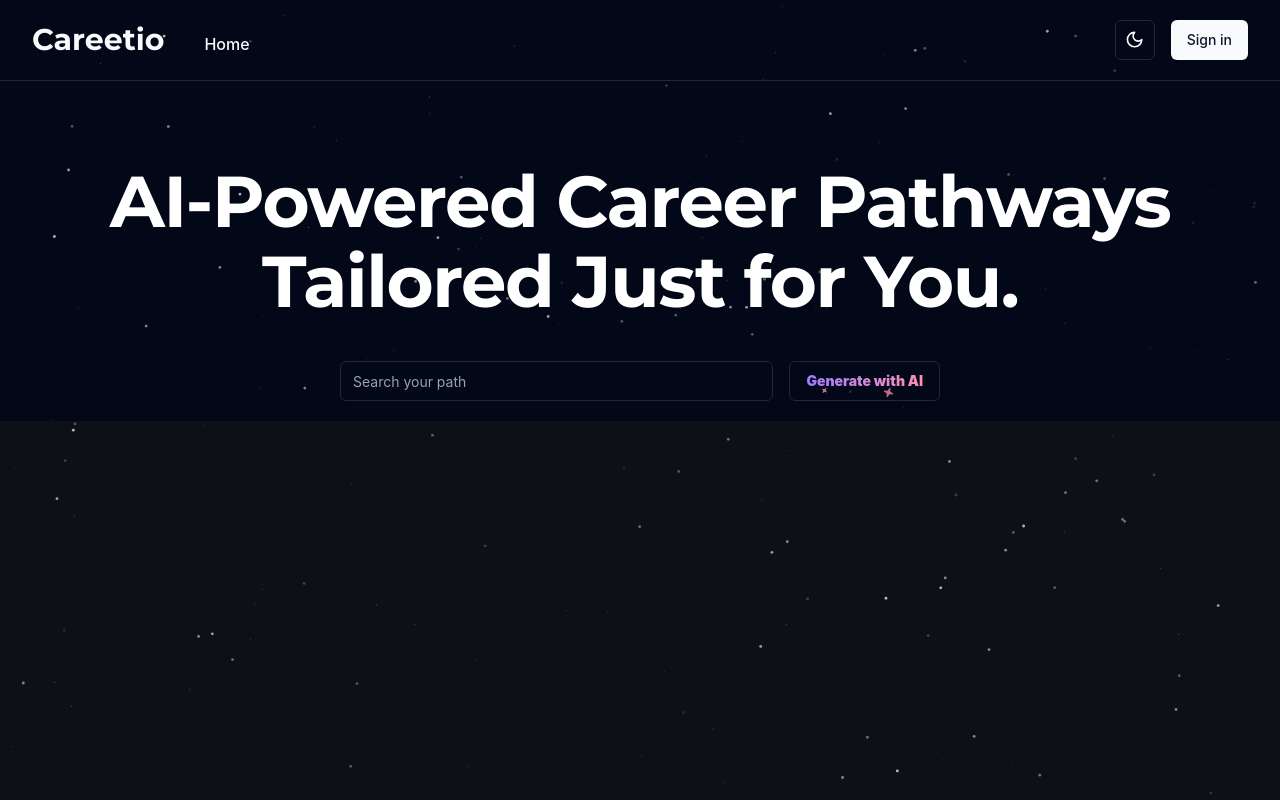
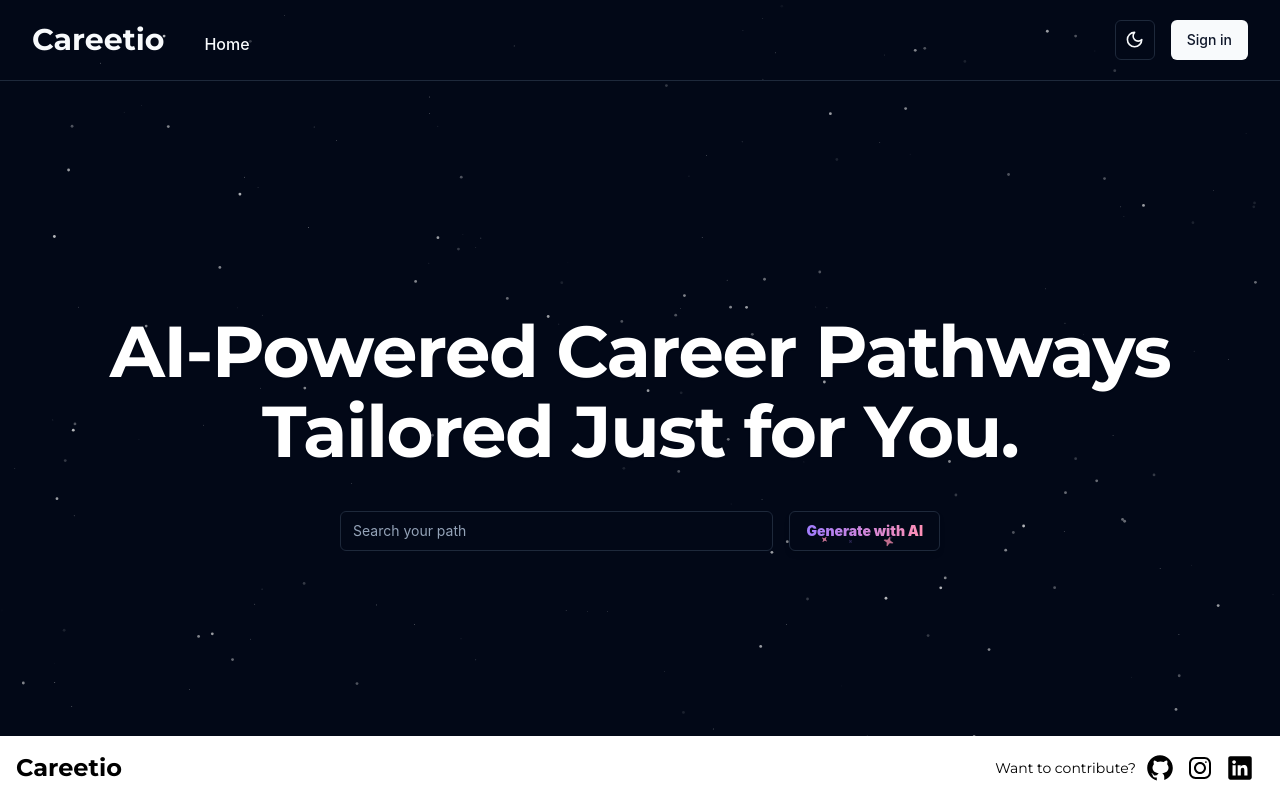
Before and after one commit to Harshavardhanpentakota/Careetio, a React (Vite) app in the folder Frontend-final/my-app/: page /generate-ai in a window 1280 px wide. Built offline with nearby package versions, Linux system fonts and the light colour scheme; no server answers.

Commit message:
gen Ai bottom

```diff
--- a/Frontend-final/my-app/src/Pages/GenerateWithAi.tsx
+++ b/Frontend-final/my-app/src/Pages/GenerateWithAi.tsx
@@ -15,6 +15,7 @@ import {
 } from "@/components/ui/dialog";
 import ReactMarkdown from "react-markdown";
 import { AxiosError } from 'axios';
+import Footer from '@/components/Footer';
 
 
 const GenerateWithAi = () => {
@@ -73,7 +74,7 @@ const GenerateWithAi = () => {
   }
 
   return (
-    <div>
+    <div className='flex flex-col items-center justify-center min-h-screen' >
       {theme === "dark" ? (
         <Particles className="fixed h-full w-full" quantity={200} />
       ) : (
@@ -83,8 +84,10 @@ const GenerateWithAi = () => {
           color="#000000"
         />
       )}
+      <div className='w-full' >
       <Navbar genAi={true} />
-     <div className='flex flex-col items-center justify-center mt-20 mx-auto px-30 ' >
+      </div>
+     <div className='flex flex-col items-center justify-center flex-grow mx-auto px-30 ' >
       <WordFadeIn words='AI-Powered Career Pathways Tailored Just for You.' className='text-5xl font-bold font-montserrat' delay={0.5} />
       <SearchBar genAi={true} setSearch={setSearch} />
       </div>
@@ -121,7 +124,11 @@ const GenerateWithAi = () => {
       </Dialog>
       )
      }
+     <div className='bottom-0 fixed w-full' >
+     <Footer/>
+     </div>
     </div>
+
   )
 }
 
```
